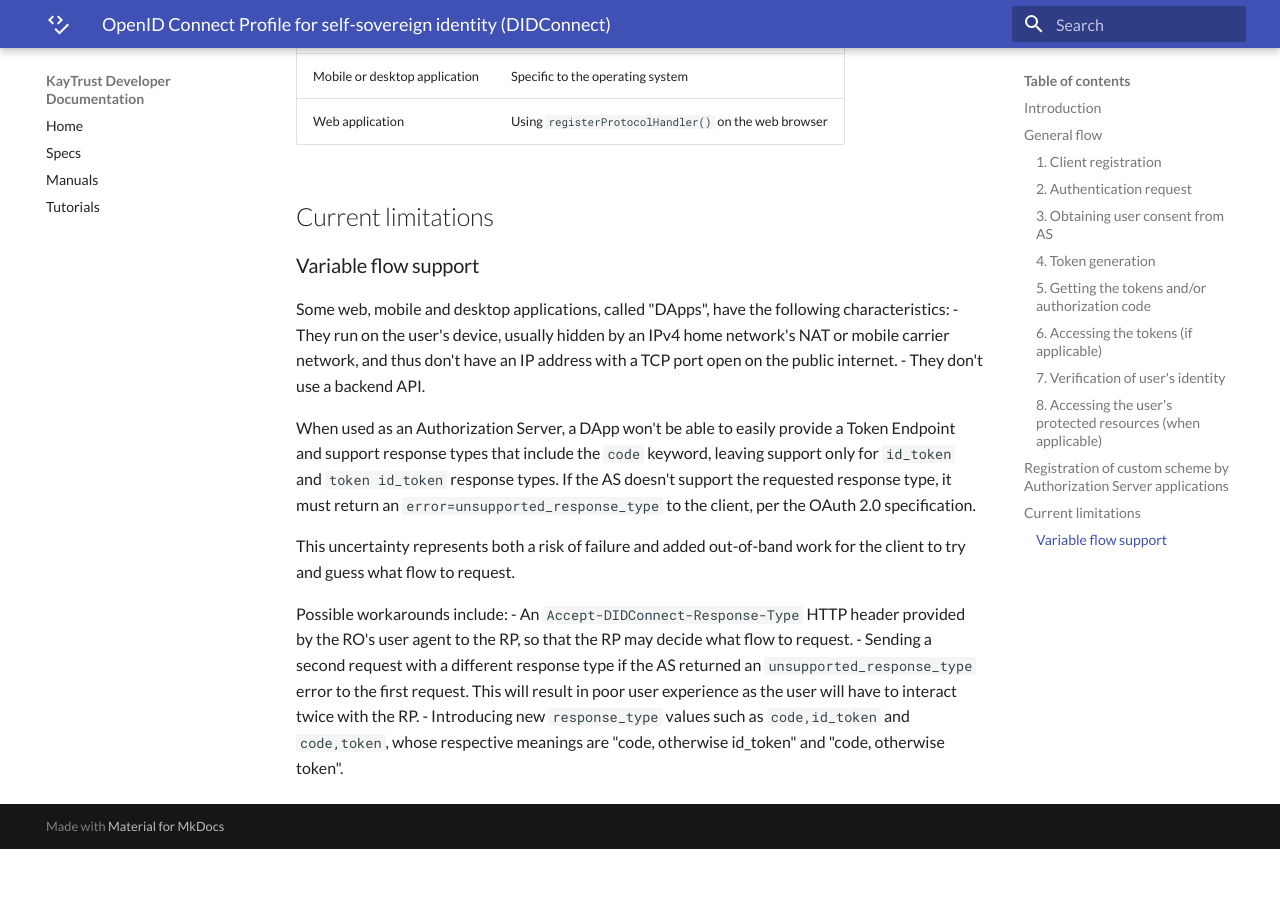
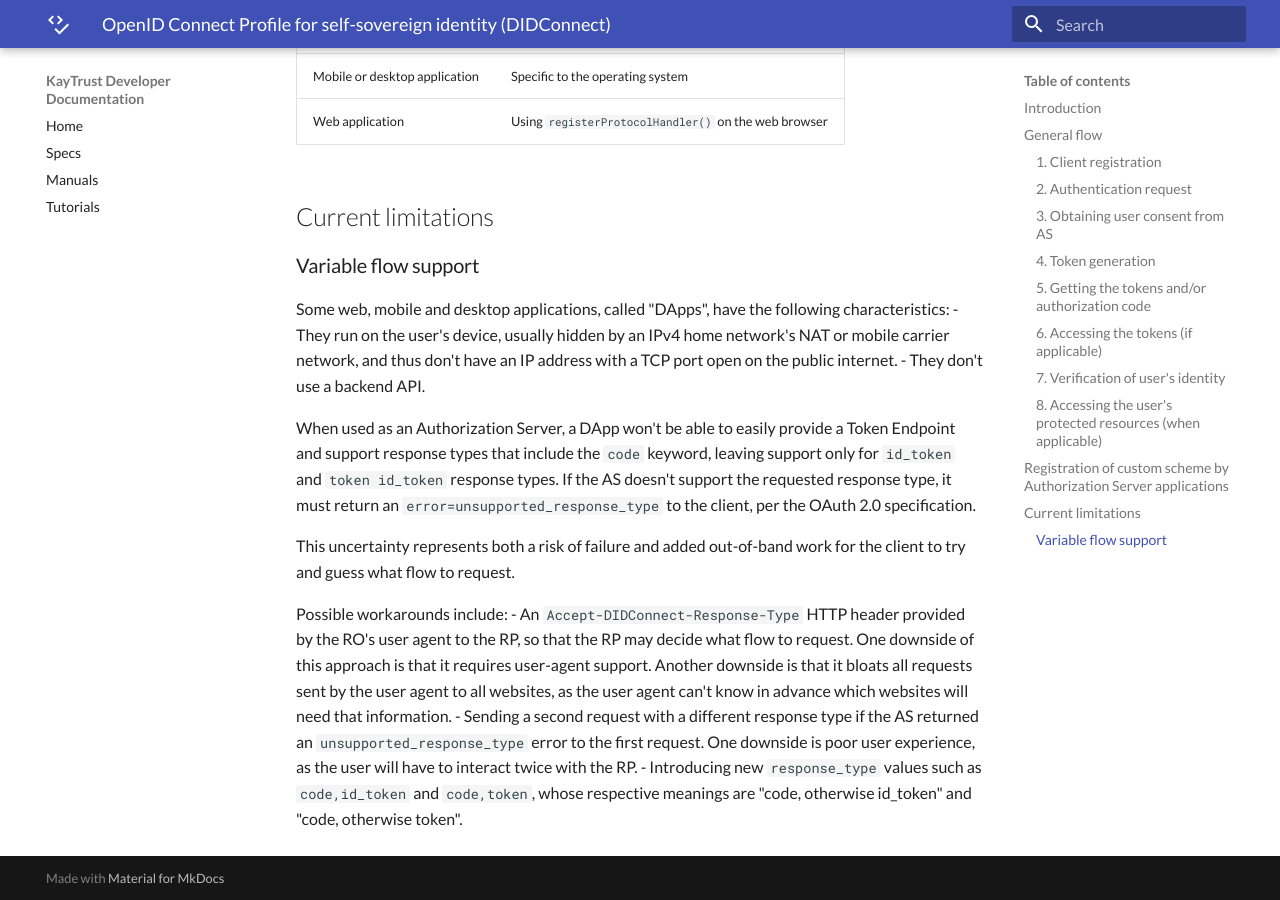
Before and after one commit to KayTrust/kaytrust.github.io, an MkDocs documentation site: the page built from docs/Specs/DIDConnect.md, in a window 1280 px wide and 900 px high, scrolled down 4507 px. Built offline with MkDocs 1.6.1 and Material for MkDocs 9.7.7, drawn with Linux system fonts in a browser that asks for light colours; before the commit the page ends 5356 px from its top, so only the background shows below that.

Commit message:
Updated DIDConnect

```diff
--- a/docs/Specs/DIDConnect.md
+++ b/docs/Specs/DIDConnect.md
@@ -118,6 +118,6 @@ When used as an Authorization Server, a DApp won't be able to easily provide a T
 This uncertainty represents both a risk of failure and added out-of-band work for the client to try and guess what flow to request.
 
 Possible workarounds include:
-- An `Accept-DIDConnect-Response-Type` HTTP header provided by the RO's user agent to the RP, so that the RP may decide what flow to request.
-- Sending a second request with a different response type if the AS returned an `unsupported_response_type` error to the first request. This will result in poor user experience as the user will have to interact twice with the RP.
+- An `Accept-DIDConnect-Response-Type` HTTP header provided by the RO's user agent to the RP, so that the RP may decide what flow to request. One downside of this approach is that it requires user-agent support. Another downside is that it bloats all requests sent by the user agent to all websites, as the user agent can't know in advance which websites will need that information.
+- Sending a second request with a different response type if the AS returned an `unsupported_response_type` error to the first request. One downside is poor user experience, as the user will have to interact twice with the RP.
 - Introducing new `response_type` values such as `code,id_token` and `code,token`, whose respective meanings are "code, otherwise id_token" and "code, otherwise token".
```
